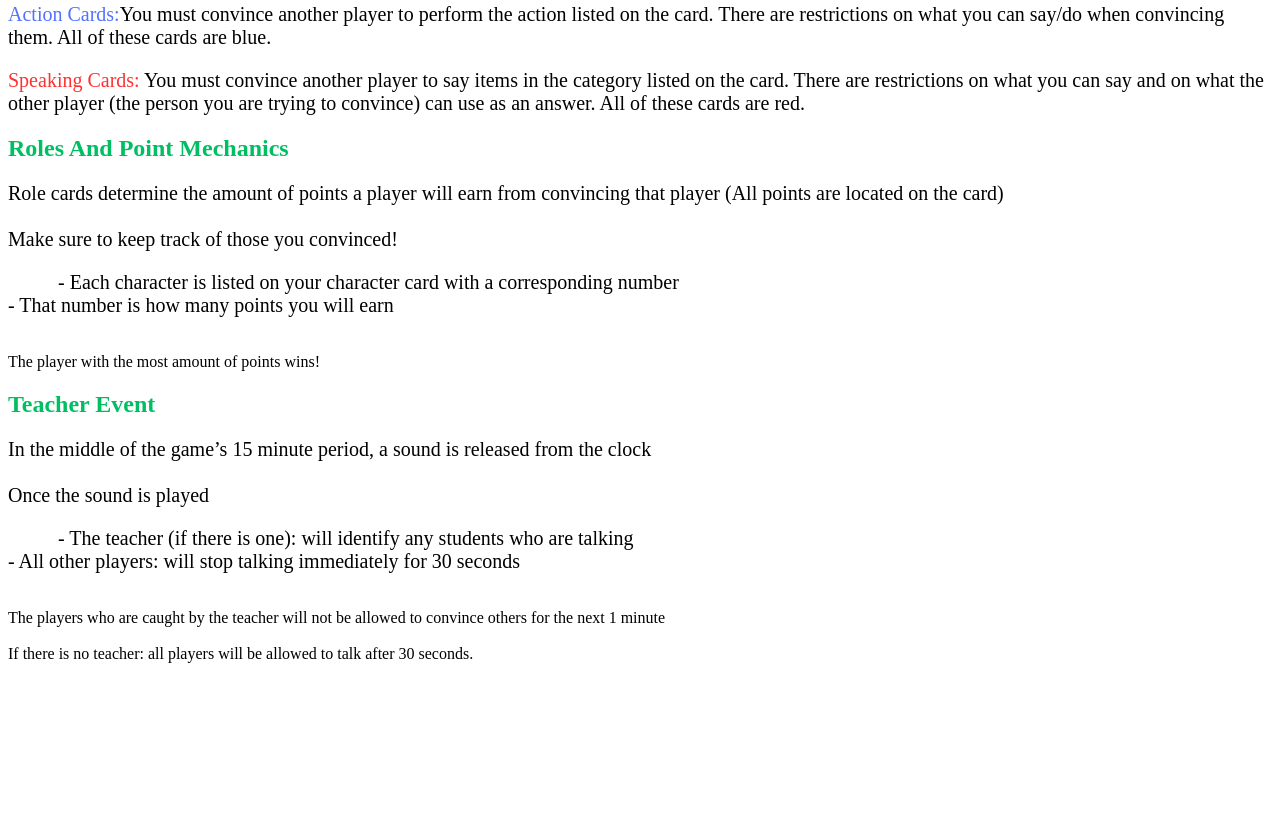
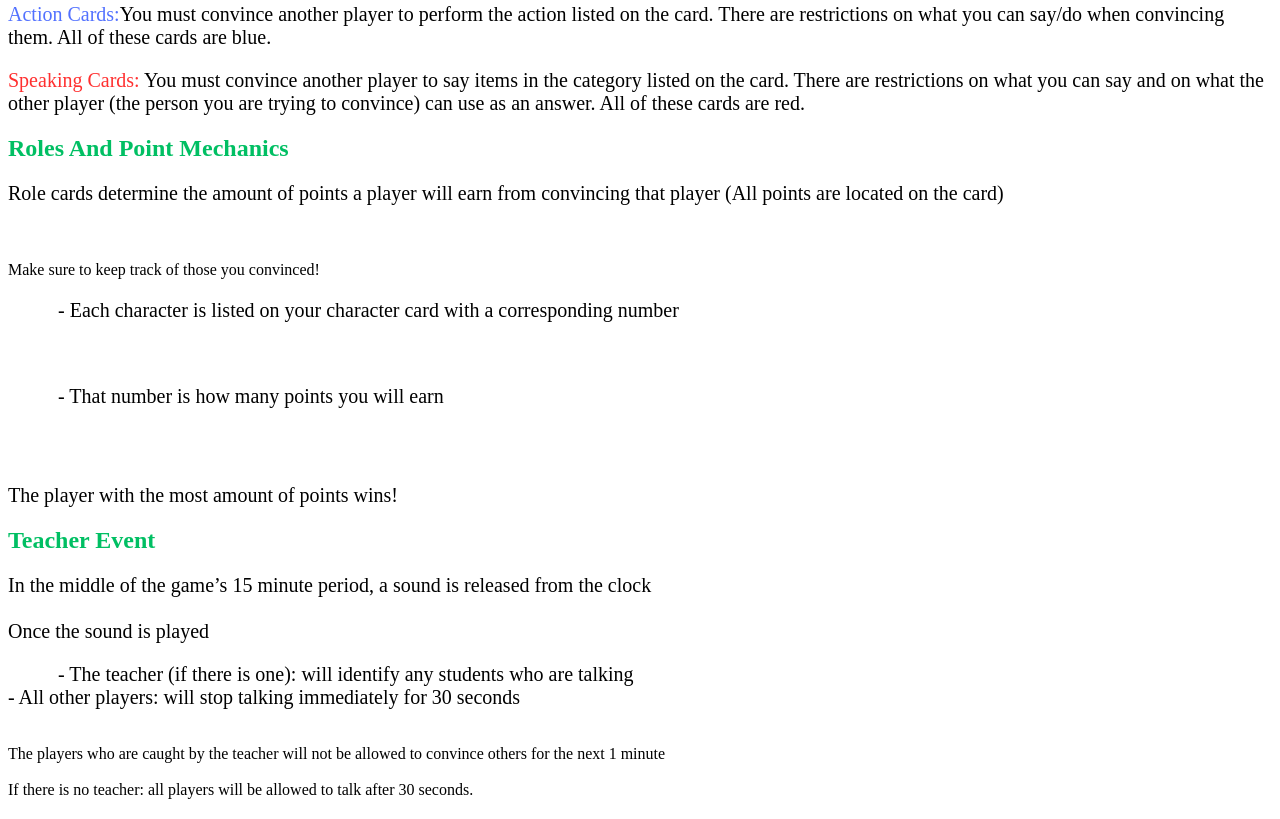
Before and after one commit to xavierhazel/peerpressure, a plain HTML site: page rules.html in a window 1280 px wide. Shown: the part 972-1791 px from the top of the page. Before the commit the page ends 1655 px from the top, so only its background shows below. Drawn offline with Linux system fonts and the light colour scheme.

Commit message:
Update rules.html

```diff
--- a/rules.html
+++ b/rules.html
@@ -79,18 +79,18 @@
 
  <h2>Roles And Point Mechanics</h2>
  <p>
-Role cards determine the amount of points a player will earn from convincing that player (All points are located on the card)
+Role cards determine the amount of points a player will earn from convincing that player (All points are located on the card)</p>
 <br>
 <br>
 Make sure to keep track of those you convinced!
 <div class="i">
-	- Each character is listed on your character card with a corresponding number
+	<p>- Each character is listed on your character card with a corresponding number</p>
 	<br>
-	- That number is how many points you will earn
+	<p>- That number is how many points you will earn </p>
 	</div>
 <br>
 <br>
-The player with the most amount of points wins!
+<p>The player with the most amount of points wins!
  </p>
 
 <h2>Teacher Event</h2>
```
